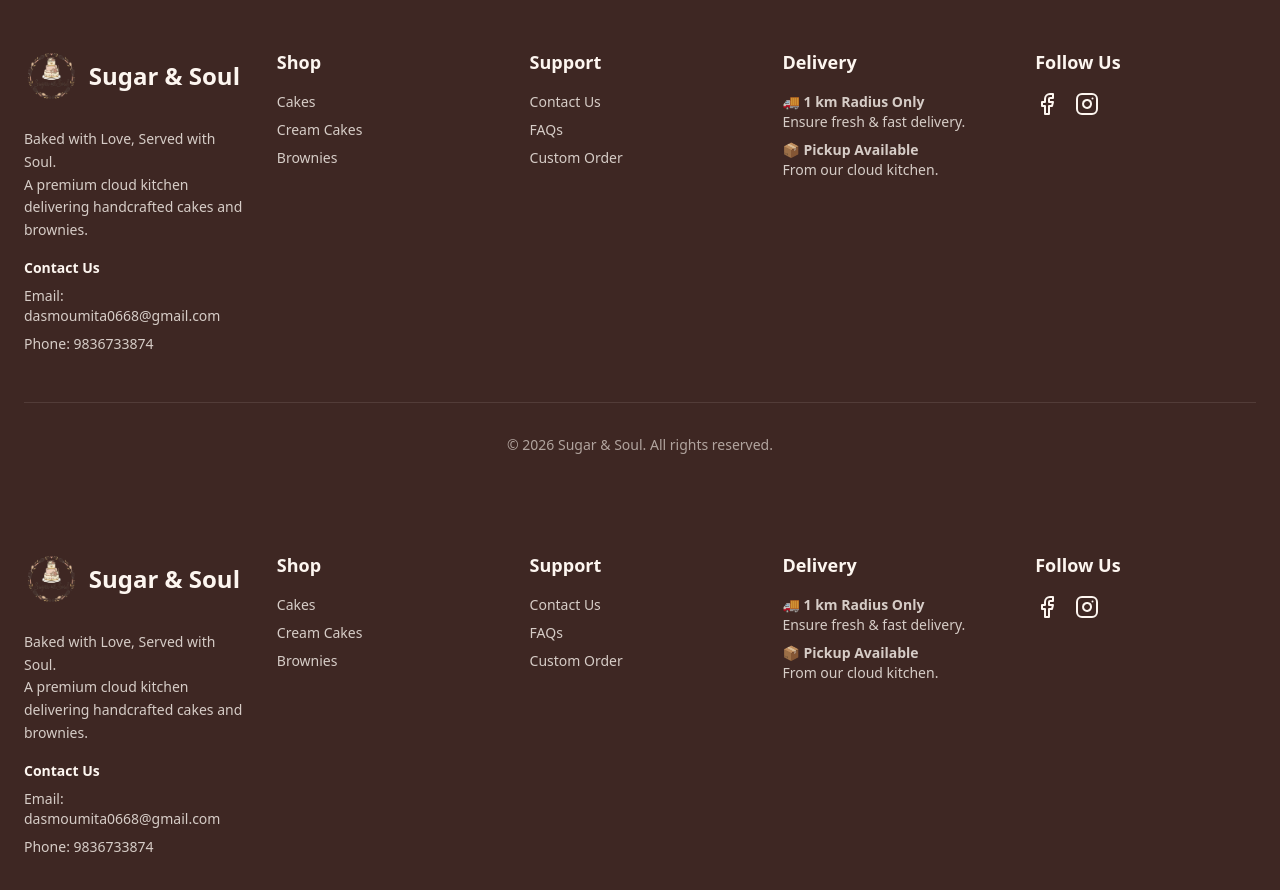
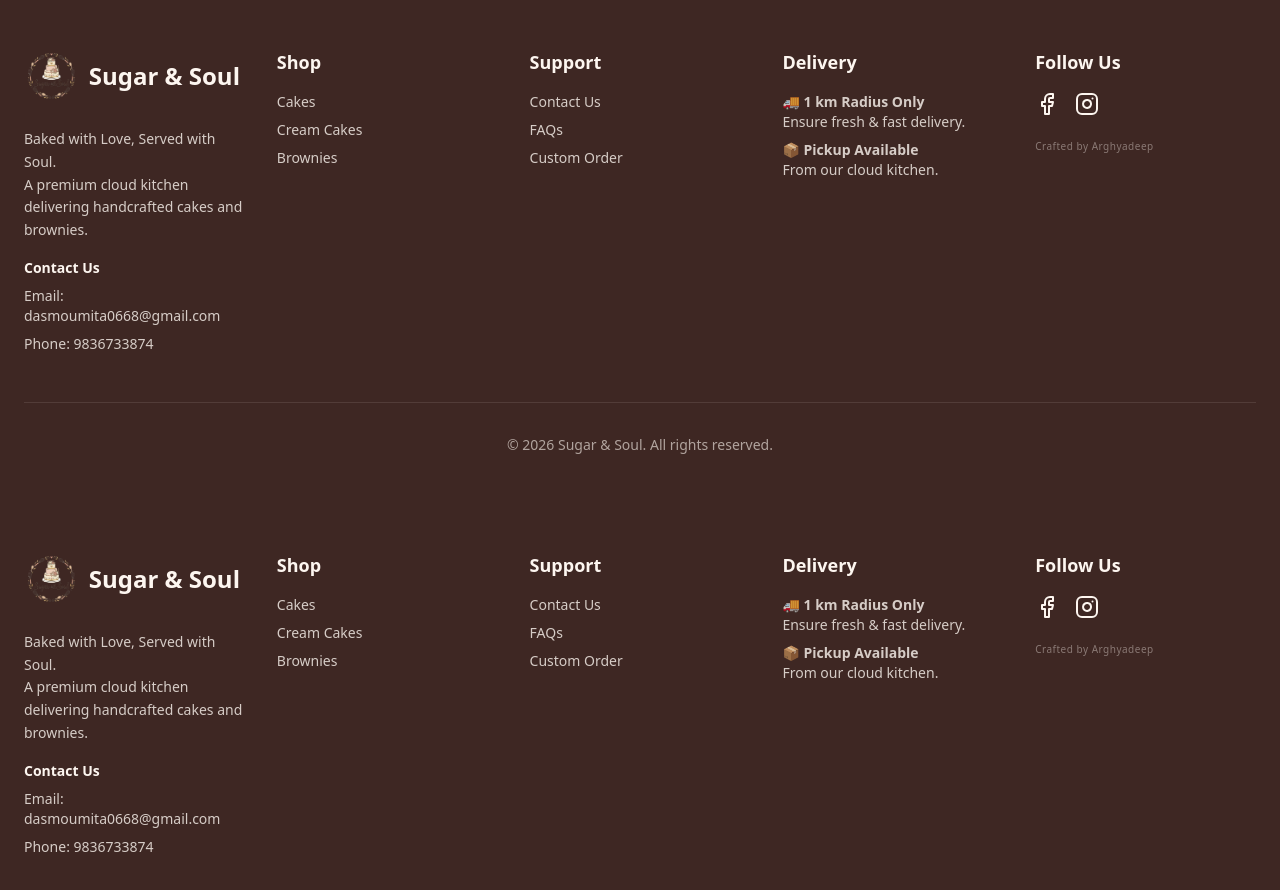
Before and after one commit to arghyacr7/suger_and_soul, a Next.js app: page /faq in a window 1280 px wide. Shown: the part 1000-1890 px from the top of the page. Built offline with nearby package versions, Linux system fonts and the light colour scheme; no server answers; a web font is replaced by a local one.

Commit message:
feat(footer): add crafted by credits

```diff
--- a/src/components/layout/Footer.tsx
+++ b/src/components/layout/Footer.tsx
@@ -84,6 +84,11 @@ export function Footer() {
                                 <Instagram size={24} />
                             </Link>
                         </div>
+                        <div className="mt-4">
+                            <span className="text-[10px] text-cream/40 hover:text-cream/60 transition-colors cursor-default tracking-wider">
+                                Crafted by Arghyadeep
+                            </span>
+                        </div>
                     </div>
                 </div>
 
```
